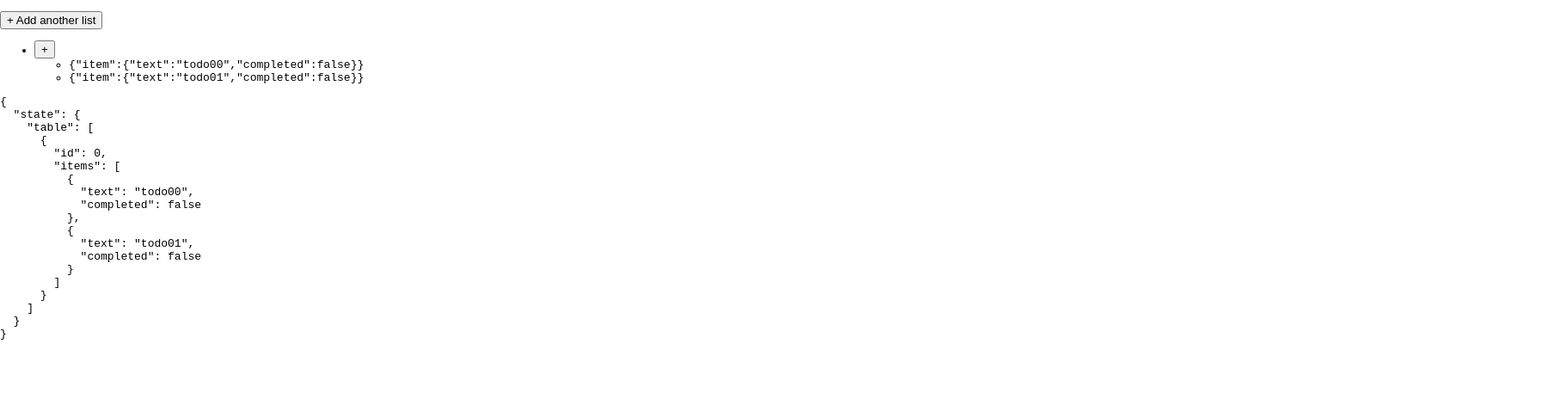
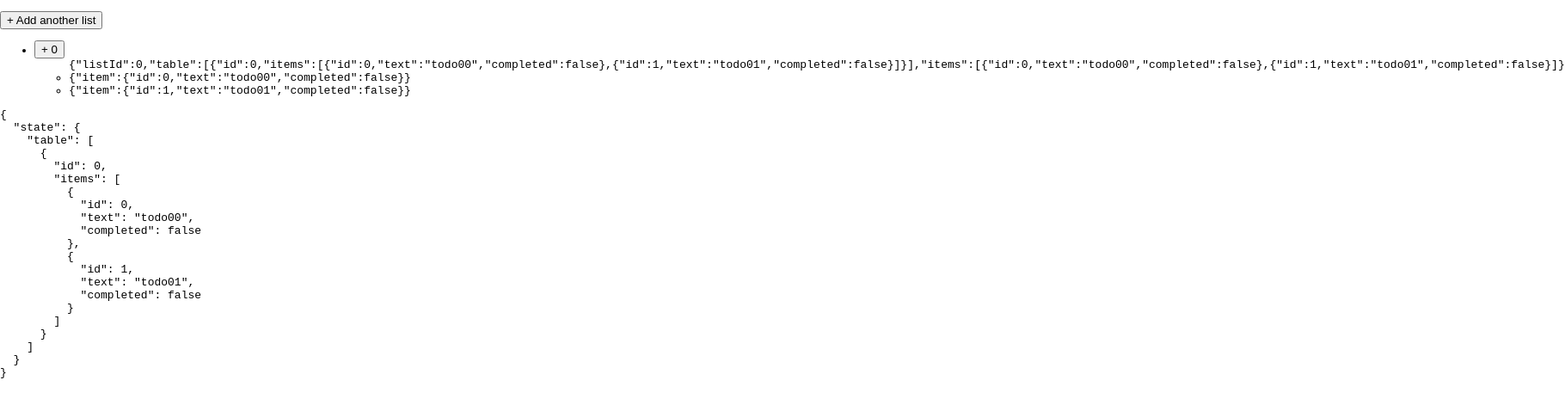
Before and after one commit to ljDevelopment/geekshubs_frontend_03_trello, a React (Create React App) app: page / in a window 1280 px wide. Shown: the top 478 px of the page at 86% size, 1820 px wide, since content can reach past the window. Built offline with nearby package versions, Linux system fonts and the light colour scheme.

Commit message:
Added lists and items

```diff
--- a/src/components/List.jsx
+++ b/src/components/List.jsx
@@ -7,16 +7,20 @@ function List(props) {
 
 	return (
 		<li>
-			<button onClick={() => props.addItem(props.list.id)}>+</button>
-				<ul>
-					{props.list.items.map((item, i) => (
-						<Item item={item} key={i} />
-					))}
-				</ul>
+			<button onClick={() => props.addItem(props.listId)}>+ {props.listId}</button>
+			<ul>
+
+			{JSON.stringify(props)}<br/>
+				{props.items.map((item, i) => (
+					<Item item={item} key={i} />
+				))}
+			</ul>
 		</li>
 	);
 }
-const mapStateToProps = (state) => ({
+const mapStateToProps = (state, props) => ({
+	table: state.table,
+	items : state.table.find(e => e.id === props.listId).items
 });
 
 const mapDispatchToProps = (dispatch) => ({
--- a/src/components/Table.jsx
+++ b/src/components/Table.jsx
@@ -12,7 +12,7 @@ function Table(props) {
 				<button onClick={() => props.addList()}>+ Add another list</button>
 			<ul>
 				{props.table.map((list, i) => (
-					<List list={list} key={i}/>
+					<List listId={list.id} key={i}/>
 				))}
 			</ul>
 		</div>
--- a/src/services/redux/reducer.js
+++ b/src/services/redux/reducer.js
@@ -5,10 +5,12 @@ const initialState = {
 			items :
 			[
 				{
+					id: 0,
 					text: 'todo00',
 					completed: false
 				},
 				{
+					id: 1,
 					text: 'todo01',
 					completed: false
 				}
```
Also changed, not shown: 1 other file (tests, documents, lock files or other folders).
